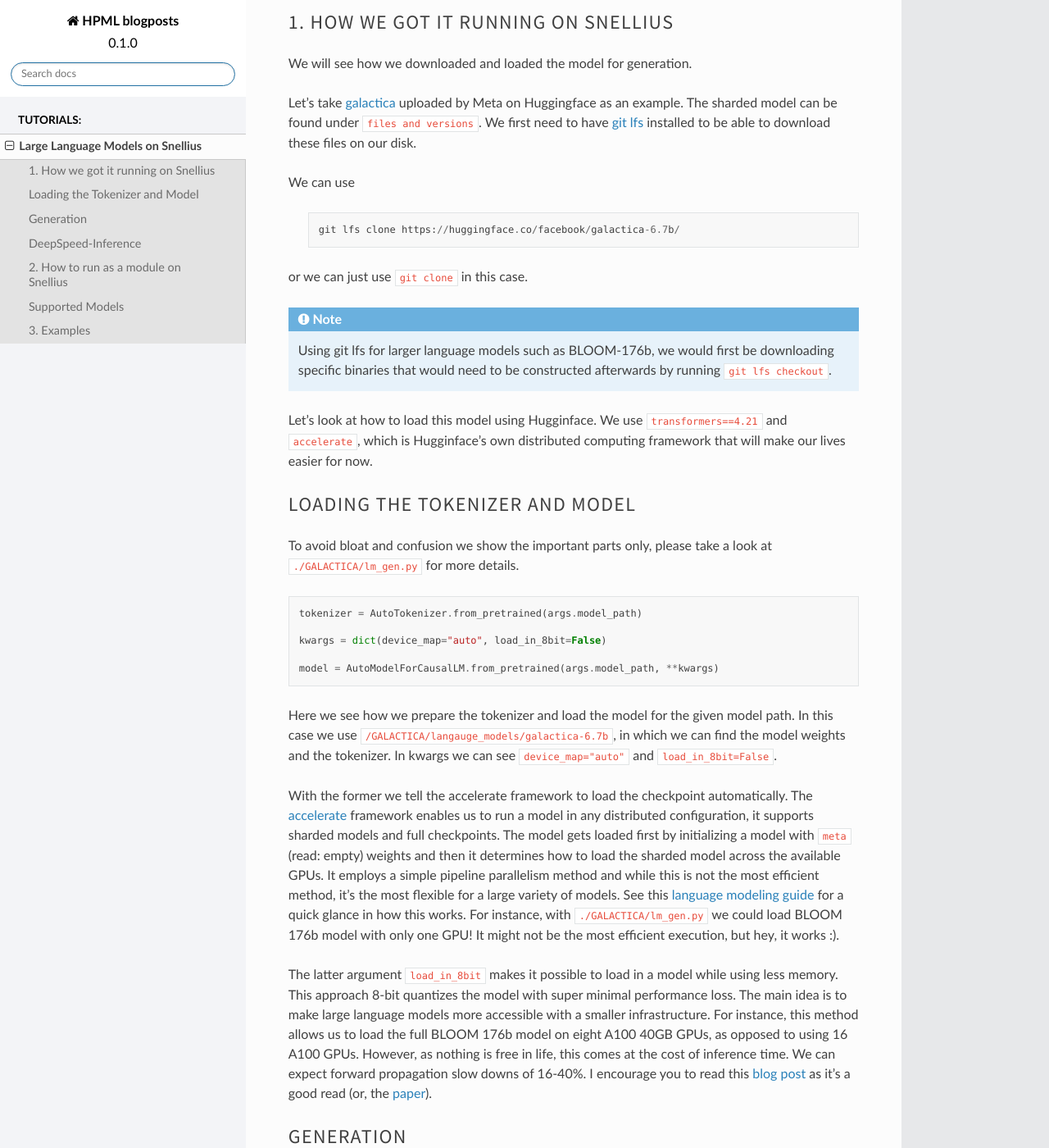
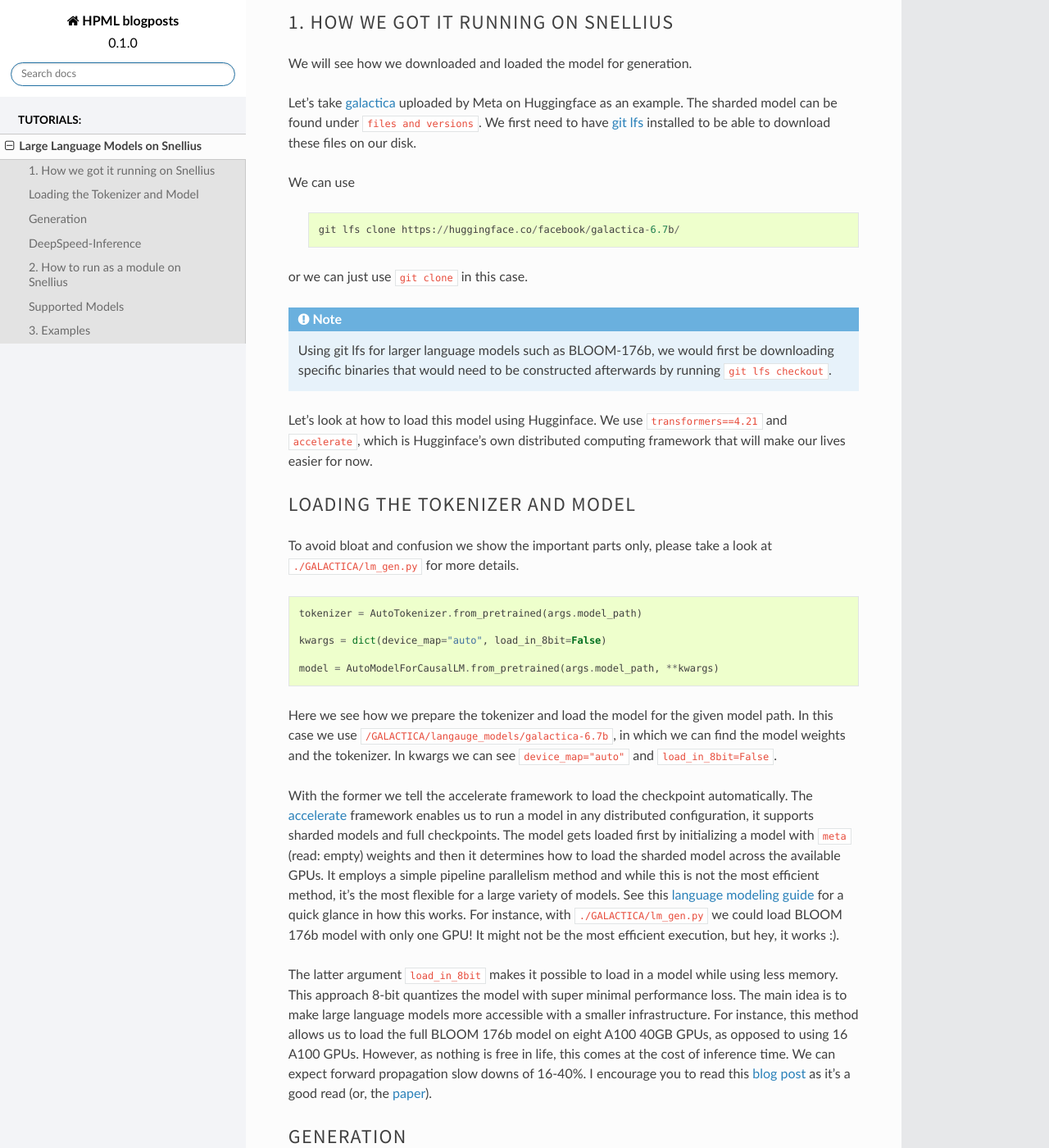
Before and after one commit to Cryptheon/hpml-surf, a Sphinx documentation site: the page built from docs/Tutorials/Language_Modelling/Run_LLMs.rst, in a window 1280 px wide and 1400 px high, scrolled down 1074 px. Shown: the whole window at 82% size. Built offline with Sphinx 7.4.7 and the Read the Docs theme 2.0.0, drawn with Linux system fonts in a browser that asks for light colours; pages that are not in the unit, such as notebooks, are missing from menus.

Commit message:
notebook extension

```diff
--- a/docs/conf.py
+++ b/docs/conf.py
@@ -83,7 +83,7 @@ intersphinx_disabled_domains = ['std']
 html_theme = 'sphinx_rtd_theme'
 
 # The name of the Pygments (syntax highlighting) style to use.
-#pygments_style = "sphinx"
+pygments_style = "sphinx"
 
 # -- Options for EPUB output
 epub_show_urls = 'footnote'
```
